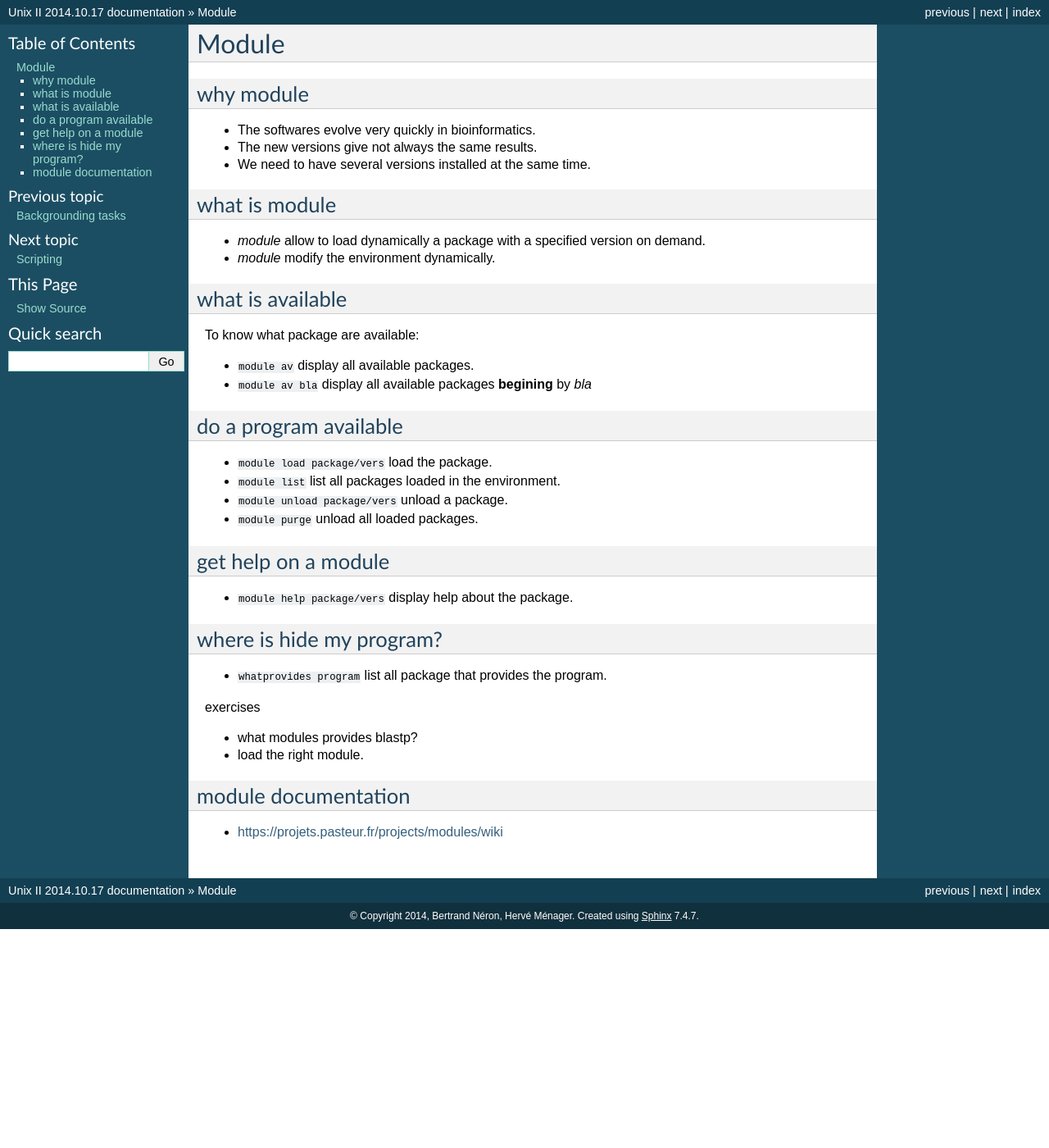
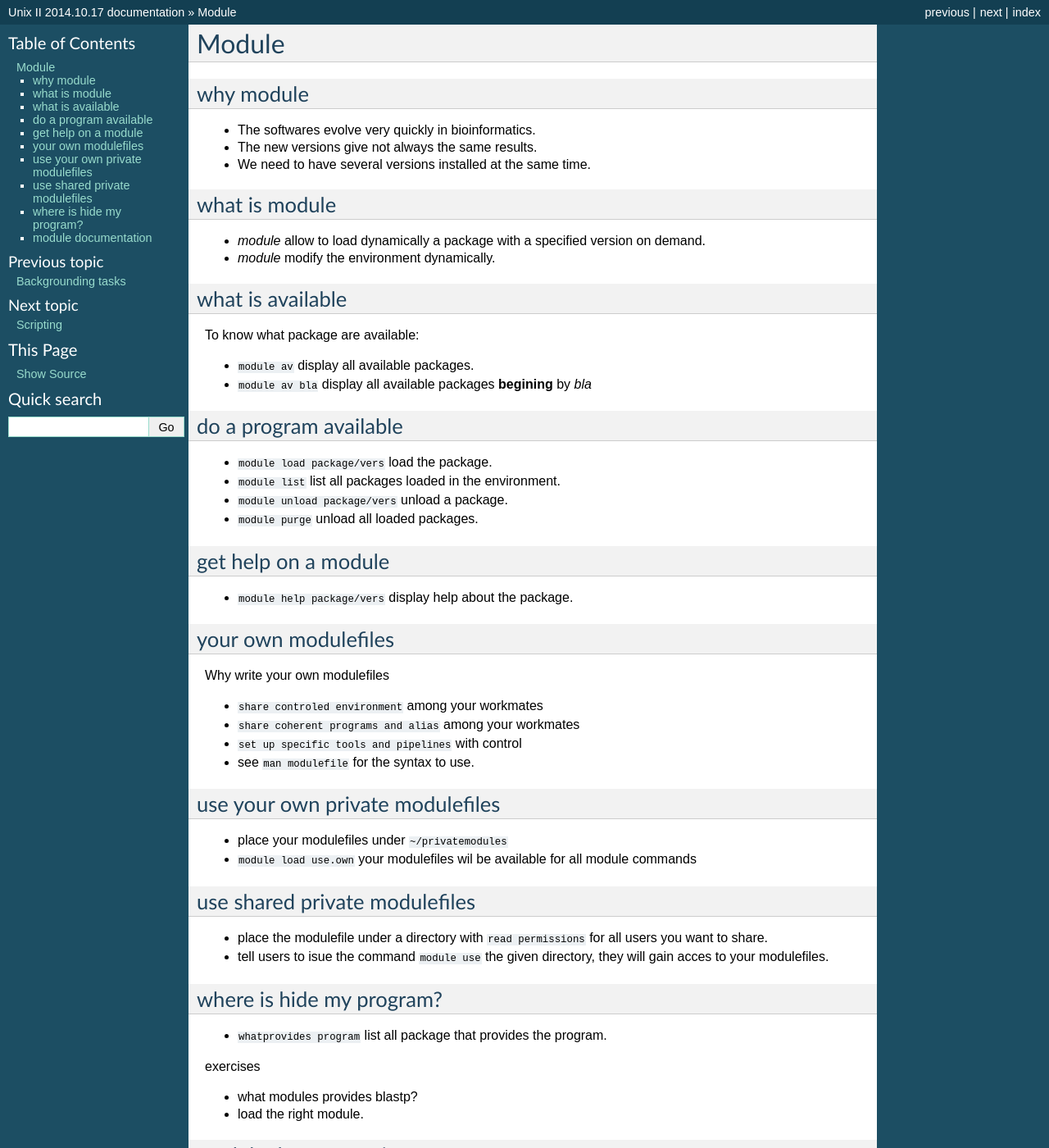
Before and after one commit to C3BI-pasteur-fr/unix-training, a Sphinx documentation site: the page built from unix-II/source/Module.rst, in a window 1280 px wide and 1400 px high. Shown: the whole window at 82% size. Built offline with Sphinx 7.4.7, drawn with Linux system fonts in a browser that asks for light colours; formulas are drawn with MathJax 3.

Commit message:
module addenda

```diff
--- a/unix-II/source/Module.rst
+++ b/unix-II/source/Module.rst
@@ -42,6 +42,30 @@ get help on a module
 
 * ``module help package/vers`` display help about the package.
 
+your own modulefiles
+====================
+
+Why write your own modulefiles
+
+* ``share controled environment`` among your workmates
+* ``share coherent programs and alias`` among your workmates
+* ``set up specific tools and pipelines`` with control
+
+* see ``man modulefile`` for the syntax to use.
+
+use your own private modulefiles
+================================
+
+* place your modulefiles under ``~/privatemodules``
+* ``module load use.own`` your modulefiles wil be available for all module commands
+
+
+use shared private modulefiles
+================================
+
+* place the modulefile under a directory with ``read permissions`` for all users you want to share.
+* tell users to isue the command ``module use`` the given directory, they will gain acces to your modulefiles.
+
 where is hide my program?
 =========================
 
```
